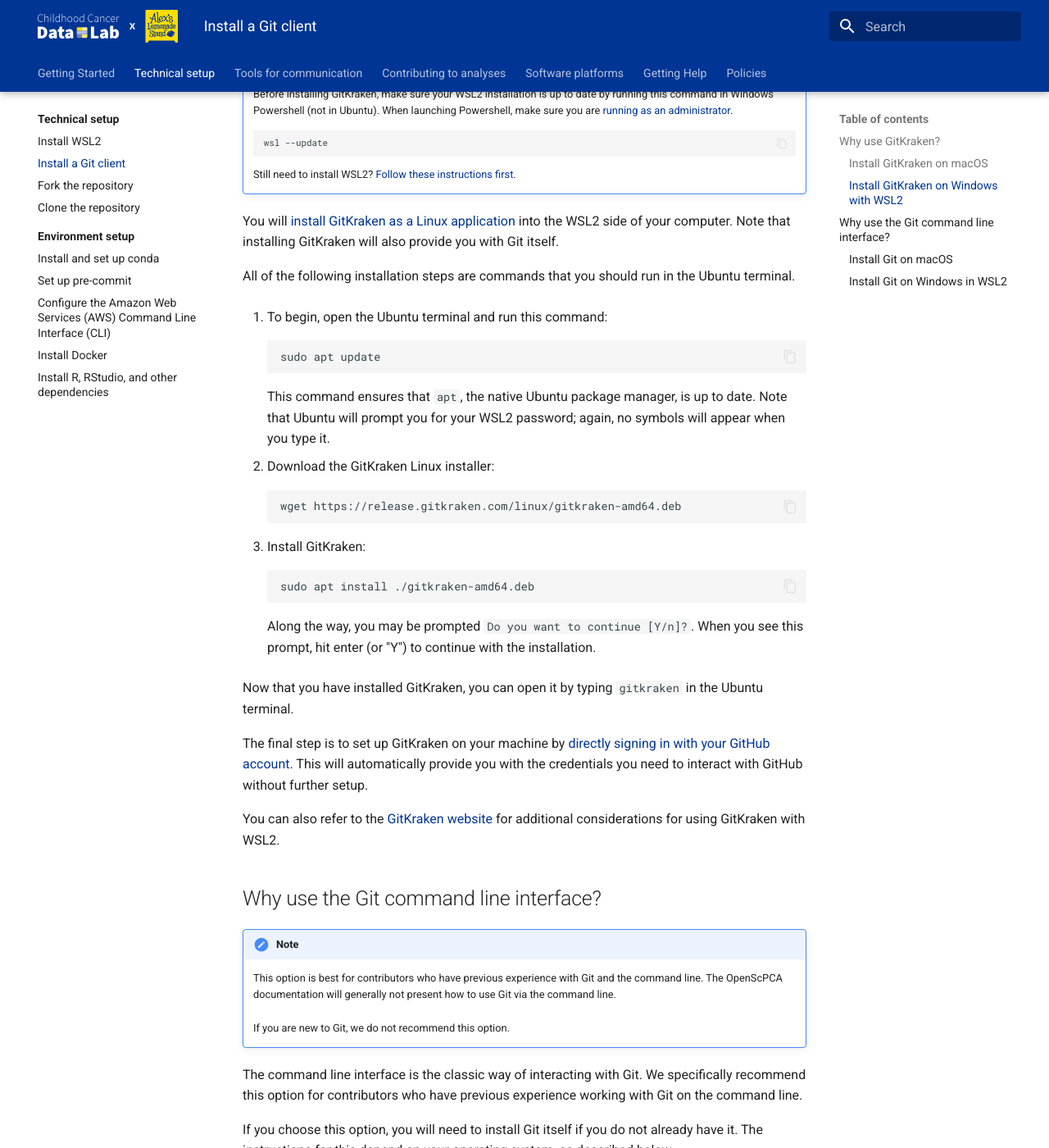
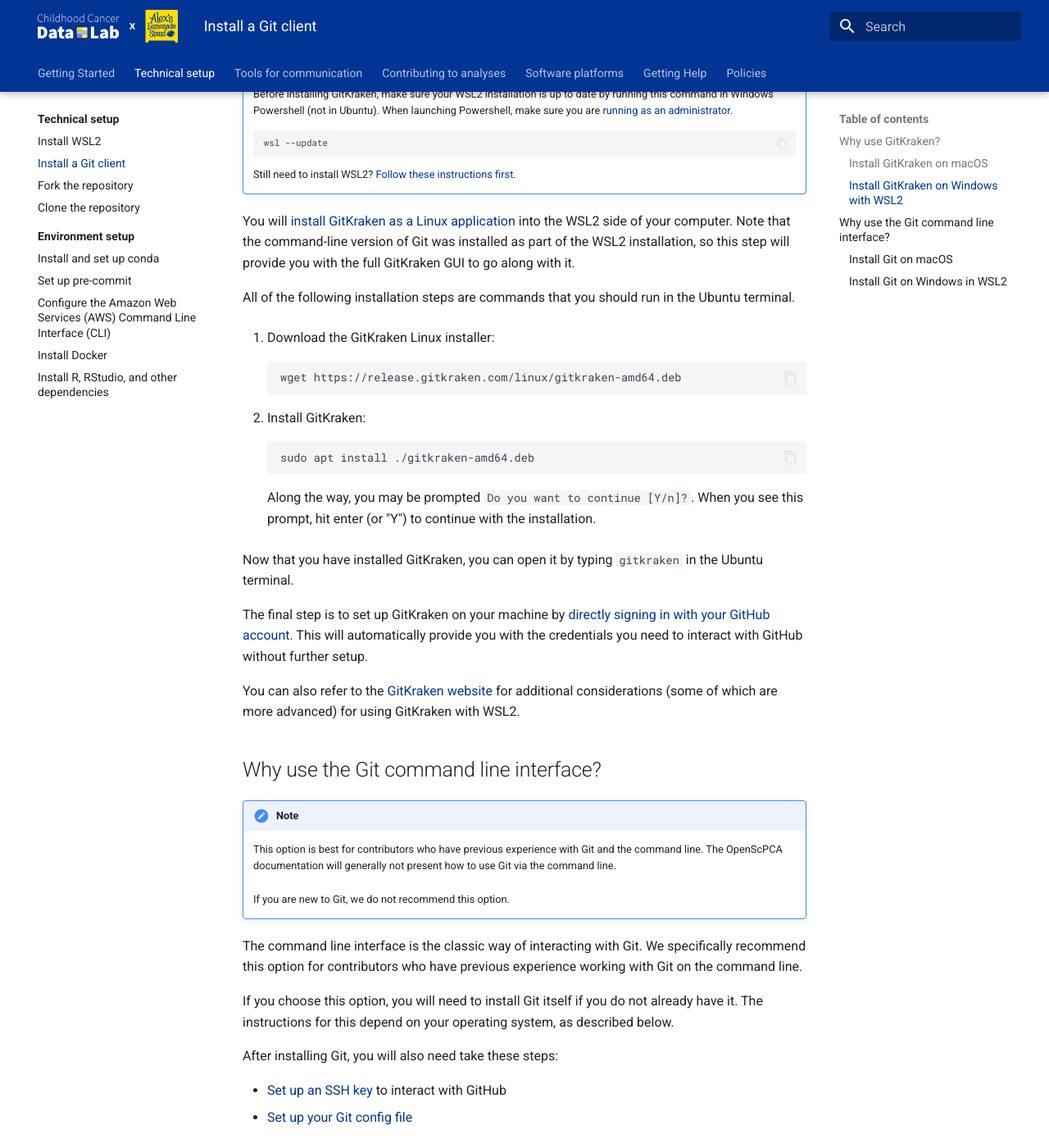
Before and after one commit to AlexsLemonade/OpenScPCA-analysis, an MkDocs documentation site: the page built from docs/technical-setup/install-a-git-client.md, in a window 1280 px wide and 1400 px high, scrolled down 957 px. Shown: the whole window at 82% size. Built offline with MkDocs 1.6.1 and Material for MkDocs 9.7.7, drawn with Linux system fonts in a browser that asks for light colours; some of the changed text lies outside the part shown.

Commit message:
responses to review

````diff
--- a/docs/technical-setup/install-a-git-client.md
+++ b/docs/technical-setup/install-a-git-client.md
@@ -37,18 +37,10 @@
     [Follow these instructions first](./install-wsl2.md).
 
 You will [install GitKraken as a Linux application](https://help.gitkraken.com/gitkraken-client/how-to-install/#deb) into the WSL2 side of your computer.
-Note that installing GitKraken will also provide you with Git itself.
+Note that the command-line version of Git was installed as part of the WSL2 installation, so this step will provide you with the full GitKraken GUI to go along with it.
 
 All of the following installation steps are commands that you should run in the Ubuntu terminal.
 
-1. To begin, open the Ubuntu terminal and run this command:
-
-    ```sh
-    sudo apt update
-    ```
-
-    This command ensures that `apt`, the native Ubuntu package manager, is up to date.
-    Note that Ubuntu will prompt you for your WSL2 password; again, no symbols will appear when you type it.
 
 1. Download the GitKraken Linux installer:
 
@@ -70,7 +62,7 @@
 The final step is to set up GitKraken on your machine by [directly signing in with your GitHub account](https://help.gitkraken.com/gitkraken-client/github-gitkraken-client/#sign-in-with-github).
 This will automatically provide you with the credentials you need to interact with GitHub without further setup.
 
-You can also refer to the [GitKraken website](https://help.gitkraken.com/gitkraken-client/windows-subsystem-for-linux) for additional considerations for using GitKraken with WSL2.
+You can also refer to the [GitKraken website](https://help.gitkraken.com/gitkraken-client/windows-subsystem-for-linux) for additional considerations (some of which are more advanced) for using GitKraken with WSL2.
 
 
 
@@ -103,12 +95,5 @@
 
 ### Install Git on Windows in WSL2
 
-Once you have [installed WSL2](./install-wsl2.md), you can install Git using `apt`:
-
-```sh
-# First make sure apt is up to date
-sudo apt update
-
-# Next, install Git
-sudo apt install git
-```
+The [WSL2 installation itself](./install-wsl2.md) comes with Git, so no further action is needed.
+That said, if you want to update the Git installation, please refer to [Git's documentation directly](https://git-scm.com/download/linux).
````
Also changed, not shown: docs/technical-setup/environment-setup/setup-conda.md (+1 -1 lines), docs/technical-setup/install-wsl2.md (+10 -1 lines).
